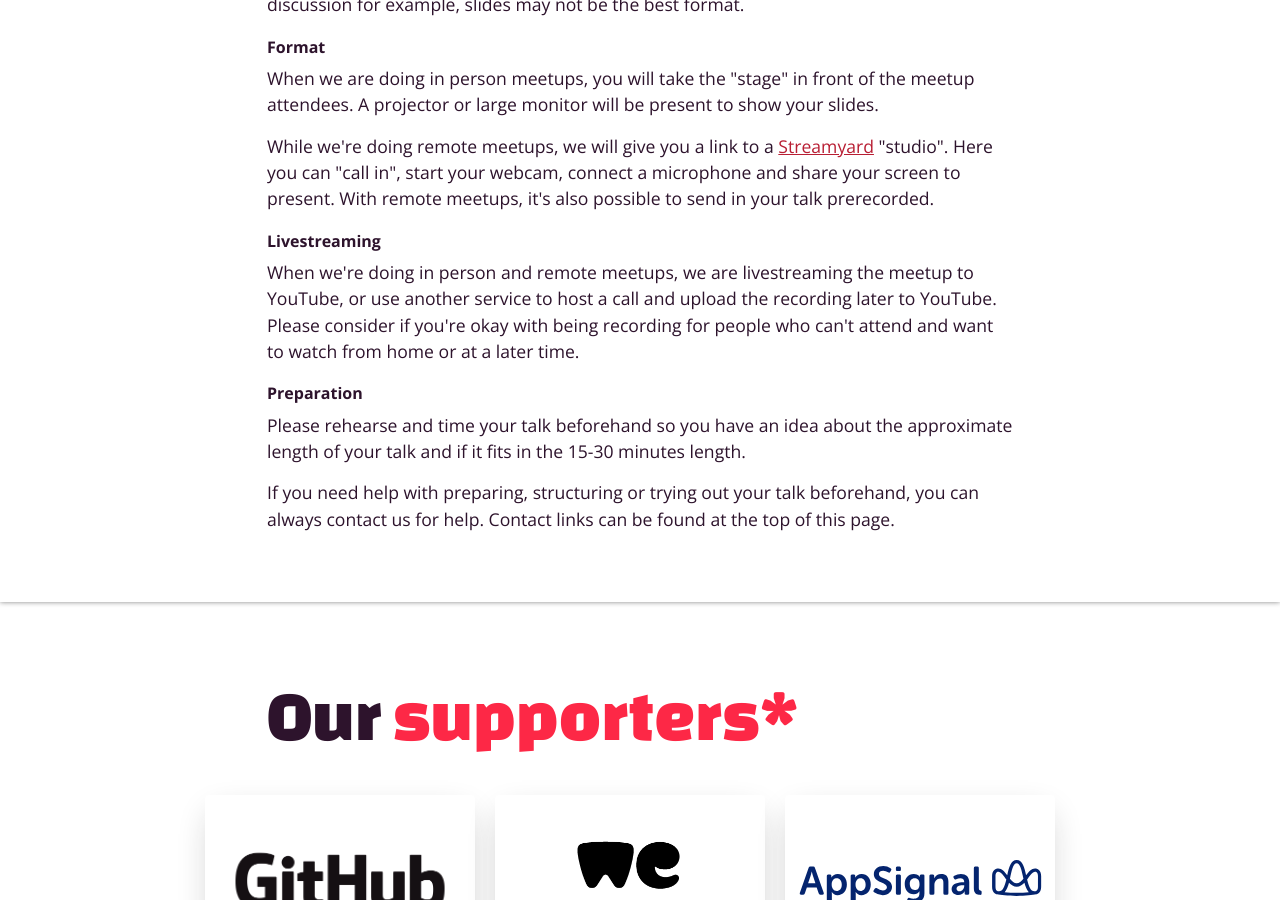
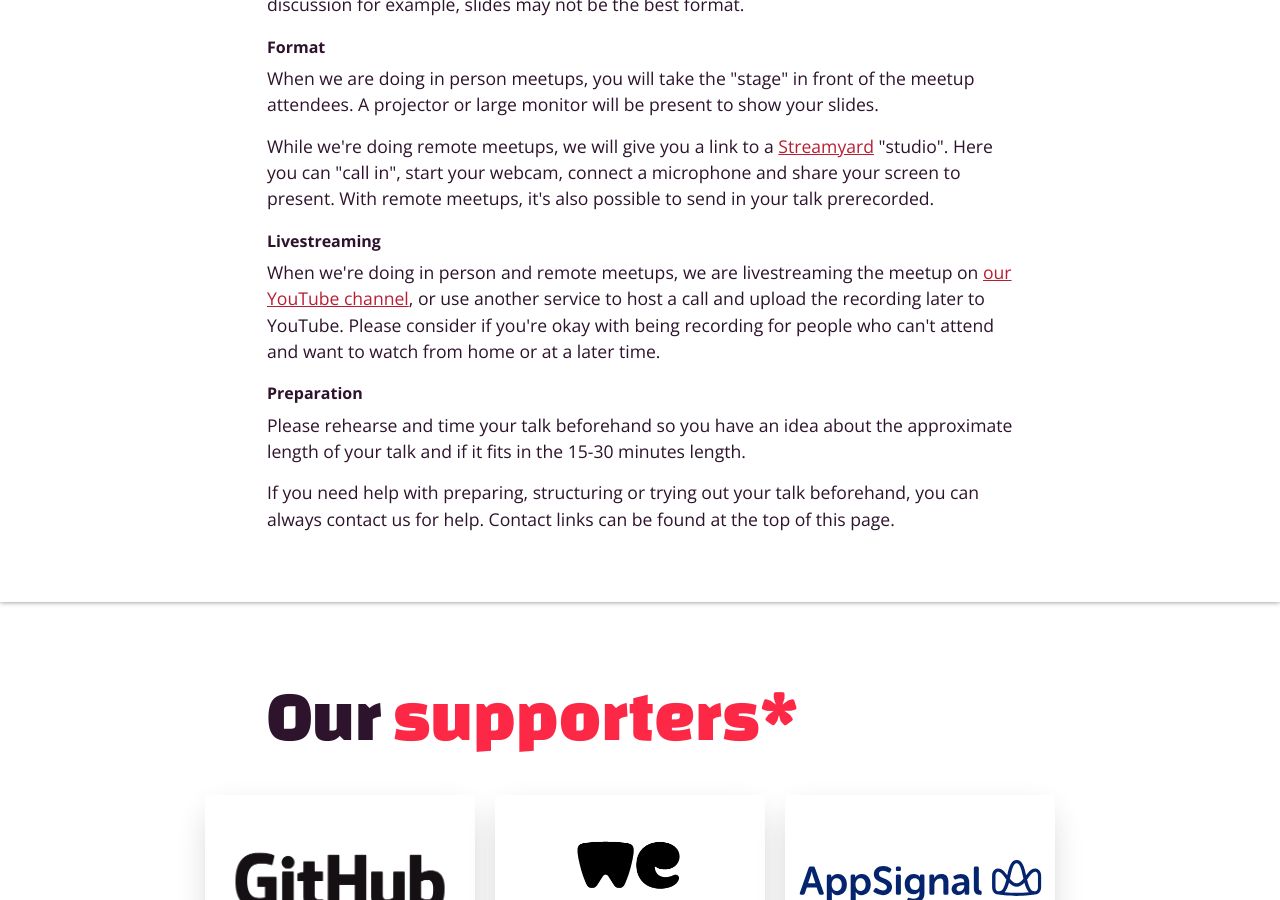
Before and after one commit to amsrb/amsrb.github.com, a Jekyll site: the page built from speakers/index.html, in a window 1280 px wide and 900 px high, scrolled down 978 px. Built offline with Jekyll 4.4.1, drawn with Linux system fonts in a browser that asks for light colours.

Commit message:
Link to our YouTube channel from give a talk page
This way people can click right through and see what the livestreams
look like.

```diff
--- a/speakers/index.html
+++ b/speakers/index.html
@@ -43,7 +43,7 @@ description: "Interested in giving a talk at Amsterdam.rb? Read this page for al
     </p>
     <h3>Livestreaming</h3>
     <p>
-      When we're doing in person and remote meetups, we are livestreaming the meetup to YouTube, or use another service to host a call and upload the recording later to YouTube. Please consider if you're okay with being recording for people who can't attend and want to watch from home or at a later time.
+      When we're doing in person and remote meetups, we are livestreaming the meetup on <a href="https://www.youtube.com/channel/UCyExf-593j4hjN_cFCSnr2w">our YouTube channel</a>, or use another service to host a call and upload the recording later to YouTube. Please consider if you're okay with being recording for people who can't attend and want to watch from home or at a later time.
     </p>
     <h3>Preparation</h3>
     <p>
```
